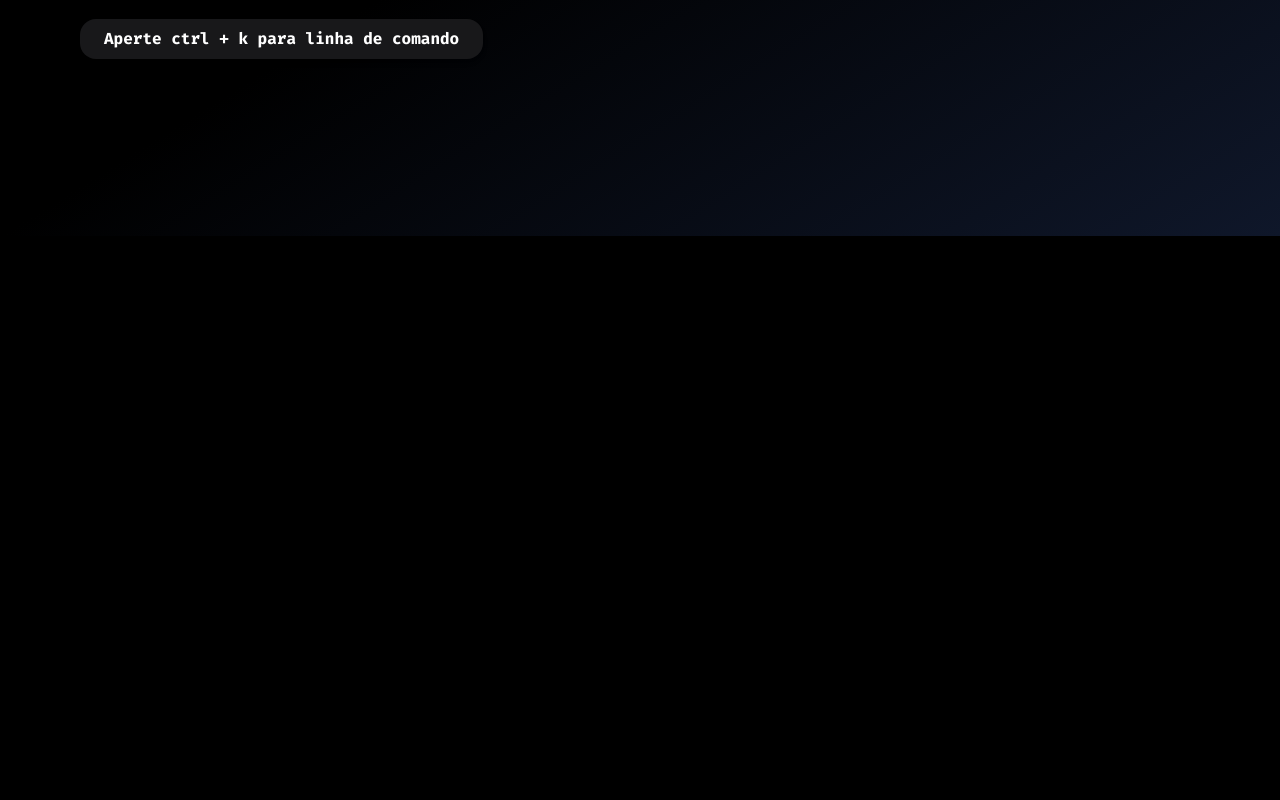
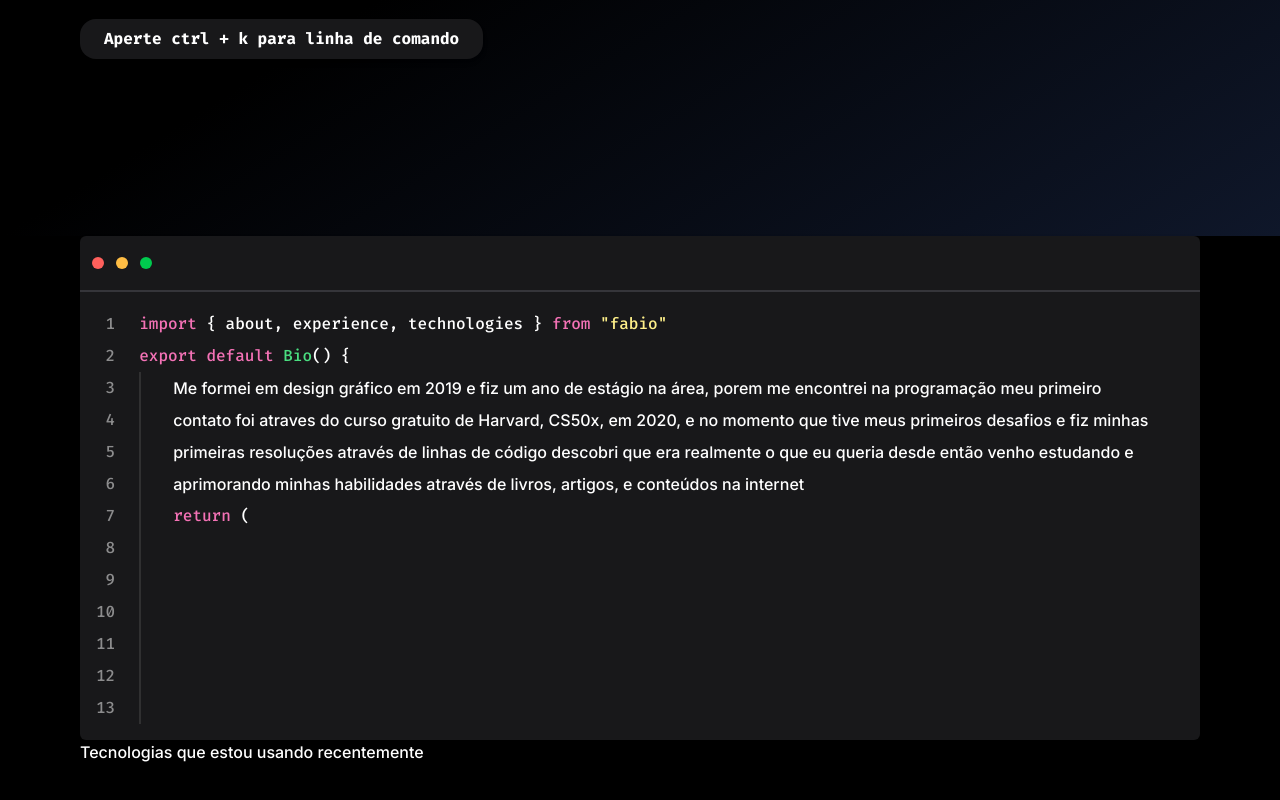
Before and after one commit to fabiolima-dev/fabiolima.dev, a Next.js app: page / in a window 1280 px wide. Shown: the part 564-1364 px from the top of the page. Built offline with nearby package versions, Linux system fonts and the light colour scheme.

Commit message:
doing about me section

```diff
--- a/components/SectionTitleWrapper.js
+++ b/components/SectionTitleWrapper.js
@@ -2,16 +2,16 @@ import { useState, useEffect, useRef } from "react";
 import { motion } from "framer-motion";
 import SectionTitle from "./SectionTitle";
 
-export default function SectionTitleWrapper({}) {
+export default function SectionTitleWrapper({ sections }) {
   const [fixed, setFixed] = useState(false);
   const titleRef = useRef();
   const wrapperRef = useRef();
 
   useEffect(() => {
     function scrollHandler() {
-      if (titleRef.current.getBoundingClientRect().top < 63.9) {
+      if (titleRef.current.getBoundingClientRect().top < 79.9) {
         setFixed(true);
-      } else if (wrapperRef.current.getBoundingClientRect().top > 88) {
+      } else if (wrapperRef.current.getBoundingClientRect().top > 104) {
         setFixed(false);
       }
     }
@@ -29,7 +29,7 @@ export default function SectionTitleWrapper({}) {
       <div
         ref={titleRef}
         style={{ position: fixed ? "fixed" : "static" }}
-        className="top-16 w-fit"
+        className="top-20 w-fit"
       >
         <SectionTitle />
         <div className="relative h-0 w-full">
--- a/components/sections/About.js
+++ b/components/sections/About.js
@@ -1,3 +1,61 @@
+import { motion, useTransform, useViewportScroll } from "framer-motion";
+
 export default function About() {
-  return <div></div>;
+  const { scrollYProgress } = useViewportScroll();
+  const translate = useTransform(scrollYProgress, [0, 1], [0, -1000]);
+
+  return (
+    <section className="h-screen px-5 md:px-20 xs:px-10">
+      <div className="m-auto flex h-full w-full max-w-screen-xl flex-col">
+        <motion.div
+          style={{ translateY: translate }}
+          className="relative -mx-5 flex w-screen flex-col rounded-md bg-tertiary font-mono text-base leading-loose text-white drop-shadow-md md:mx-0 md:w-full xs:-mx-10"
+        >
+          <div className="flex h-14 w-full items-center border-b-2 border-b-gray-2">
+            <div className="ml-3 h-3 w-3 rounded-full bg-[#FF605C]"></div>
+            <div className="ml-3 h-3 w-3 rounded-full bg-[#FFBD44]"></div>
+            <div className="ml-3 h-3 w-3 rounded-full bg-[#00CA4E]"></div>
+          </div>
+          <div className="flex w-full grow p-4 md:pr-10">
+            <div className="mr-6 hidden w-5 md:block">
+              <p className="text-right opacity-50">
+                1 2 3 4 5 6 7 8 9 10 11 12 13
+              </p>
+            </div>
+            <div className="flex h-full flex-col">
+              <p className="h-fit text-pink-400">
+                import{" "}
+                <span className="text-white">{`{ about, experience, technologies }`}</span>{" "}
+                from <span className="text-yellow-200">"fabio"</span>
+                <br></br> export default{" "}
+                <span className="text-green-400">Bio</span>
+                <span className="text-white">() {`{`}</span>
+              </p>
+              <div className="flex grow">
+                <div className="mr-8 w-0 border-[0.5px] border-white opacity-10"></div>
+                <div>
+                  <p className="font-sans">
+                    Me formei em design gráfico em 2019 e fiz um ano de estágio
+                    na área, porem me encontrei na programação meu primeiro
+                    contato foi atraves do curso gratuito de Harvard, CS50x, em
+                    2020, e no momento que tive meus primeiros desafios e fiz
+                    minhas primeiras resoluções através de linhas de código
+                    descobri que era realmente o que eu queria desde então venho
+                    estudando e aprimorando minhas habilidades através de
+                    livros, artigos, e conteúdos na internet
+                  </p>
+                  <p className="text-pink-400">
+                    return <span className="text-white">(</span>
+                  </p>
+                </div>
+              </div>
+            </div>
+          </div>
+        </motion.div>
+        <h1 className="font-base text-secondary">
+          Tecnologias que estou usando recentemente
+        </h1>
+      </div>
+    </section>
+  );
 }
--- a/components/sections/Home.js
+++ b/components/sections/Home.js
@@ -2,12 +2,12 @@ import { motion, useTransform, useViewportScroll } from "framer-motion";
 import SectionTitleWrapper from "../SectionTitleWrapper";
 
 export default function Home({ sections }) {
-  const { scrollY } = useViewportScroll();
-  const translate = useTransform(scrollY, [0, 100], [0, -25]);
-  const opacity = useTransform(scrollY, [0, 100], [1, 0]);
+  const { scrollYProgress } = useViewportScroll();
+  const translate = useTransform(scrollYProgress, [0, 0.2], [0, -25]);
+  const opacity = useTransform(scrollYProgress, [0, 0.2], [1, 0]);
 
   return (
-    <div className="h-screen bg-gradient-to-tl from-slate-900 via-black px-5 md:px-20 xs:px-10">
+    <section className="h-screen bg-gradient-to-tl from-slate-900 via-primary px-5 md:px-20 xs:px-10">
       <div className="m-auto flex h-full max-w-screen-xl flex-col items-center justify-evenly pt-16 sm:items-start">
         <div className="flex flex-col">
           <motion.h3
@@ -16,7 +16,7 @@ export default function Home({ sections }) {
           >
             👋️ Olá, me chamo
           </motion.h3>
-          <SectionTitleWrapper scrollY={scrollY} />
+          <SectionTitleWrapper sections={sections} />
           <motion.h3
             style={{ translateY: translate, opacity: opacity }}
             className="text-base text-secondary sm:px-0 md:text-xl"
@@ -31,6 +31,6 @@ export default function Home({ sections }) {
           Aperte ctrl + k para linha de comando
         </motion.h3>
       </div>
-    </div>
+    </section>
   );
 }
--- a/pages/index.js
+++ b/pages/index.js
@@ -66,11 +66,10 @@ export default function Index() {
       />
       <main className="w-full">
         <Home sections={sections} />
-        <div className="h-screen">
-          {/* <div className="relative bottom-80 m-auto h-96 w-3/4 rounded-3xl bg-gray-3">
+        <About />
+        {/* <div className="relative bottom-80 m-auto h-96 w-3/4 rounded-3xl bg-gray-3">
             <h1 className="p-10 text-4xl font-bold text-white">Sobre mim</h1>
           </div> */}
-        </div>
         {/* {Object.keys(sections).map((key) => {
           return (
             <section
```
